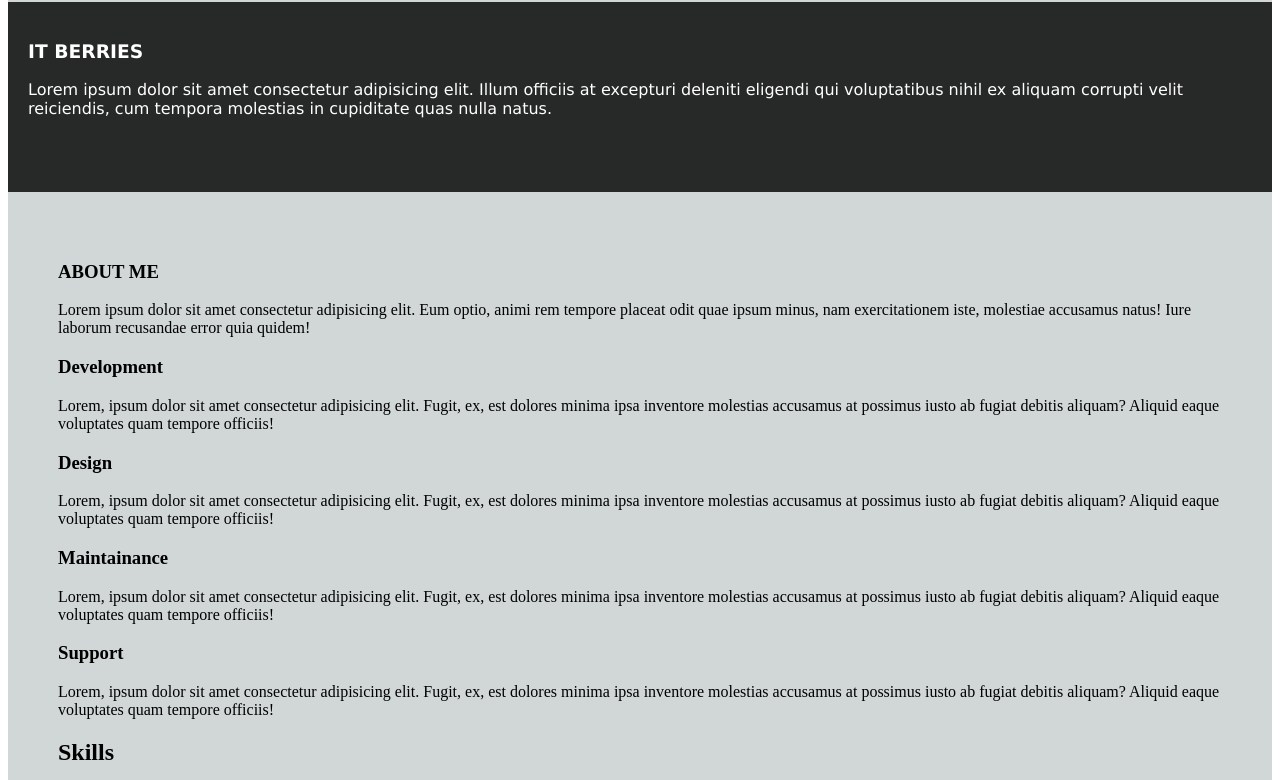
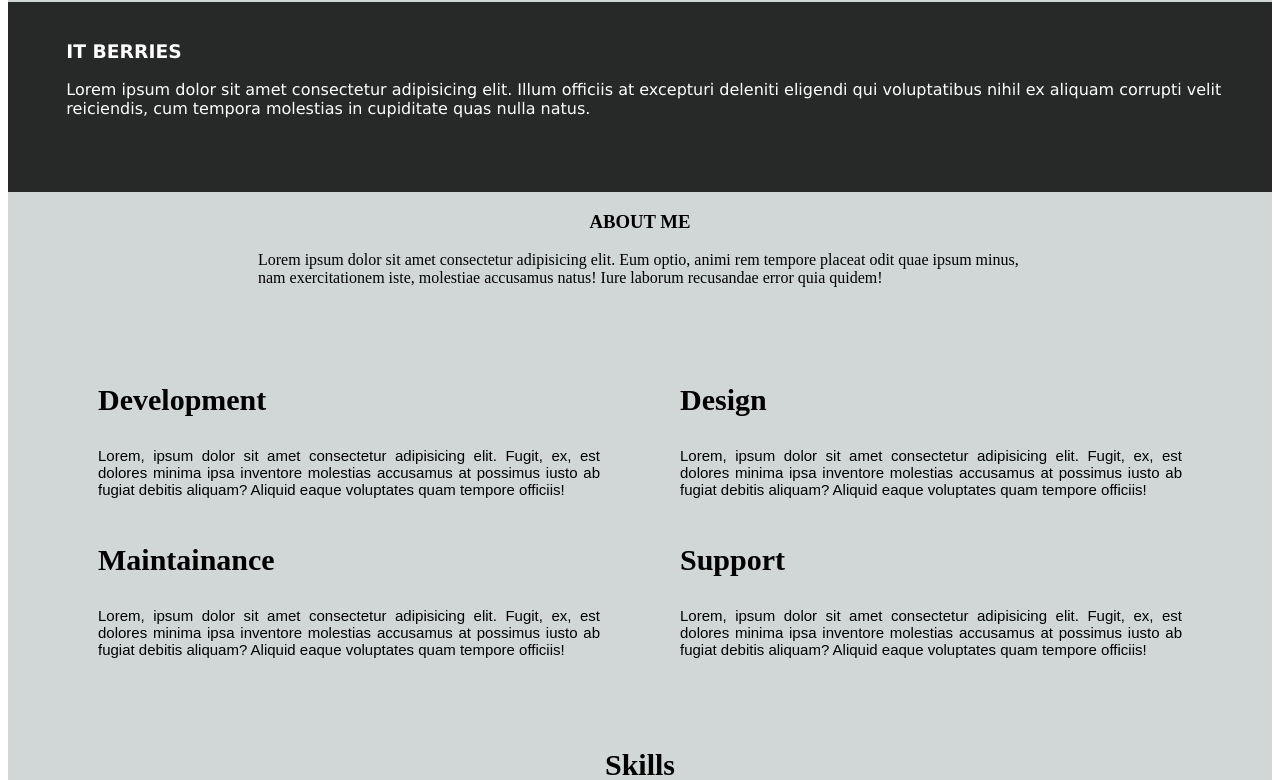
Before and after one commit to Mofizulshuvo/Portfolio, a plain HTML site: page index.html in a window 1280 px wide. Shown: the part 785-1565 px from the top of the page. Drawn offline with Linux system fonts and the light colour scheme.

Commit message:
footer added

```diff
--- a/index.html
+++ b/index.html
@@ -54,16 +54,16 @@
                 nulla natus.</p>
 
         </div>
-        <div class="white-block">
-            <h3 class="about-me">ABOUT ME</h3>
-            <p>Lorem ipsum dolor sit amet consectetur adipisicing elit. Eum optio, animi rem tempore placeat odit quae
+        <h3 class="about-me">ABOUT ME</h3>
+            <p class="para">Lorem ipsum dolor sit amet consectetur adipisicing elit. Eum optio, animi rem tempore placeat odit quae
                 ipsum minus, nam exercitationem iste, molestiae accusamus natus! Iure laborum recusandae error quia
                 quidem!
             </p>
+        <div class="white-block">
             <div class="text-block1">
                 <div class="development">
-                    <h3>Development</h3>
-                    <p>Lorem, ipsum dolor sit amet consectetur adipisicing elit. Fugit, ex, est dolores minima ipsa
+                    <h3 class="dev">Development</h3>
+                    <p class="dev-para">Lorem, ipsum dolor sit amet consectetur adipisicing elit. Fugit, ex, est dolores minima ipsa
                         inventore molestias accusamus at possimus iusto ab fugiat debitis aliquam? Aliquid eaque
                         voluptates
                         quam tempore officiis!
@@ -71,8 +71,8 @@
                 </div>
 
                 <div class="design">
-                    <h3>Design</h3>
-                    <p>Lorem, ipsum dolor sit amet consectetur adipisicing elit. Fugit, ex, est dolores minima ipsa
+                    <h3 class="des">Design</h3>
+                    <p class="des-para">Lorem, ipsum dolor sit amet consectetur adipisicing elit. Fugit, ex, est dolores minima ipsa
                         inventore molestias accusamus at possimus iusto ab fugiat debitis aliquam? Aliquid eaque
                         voluptates
                         quam tempore officiis!
@@ -84,8 +84,8 @@
 
             <div class="text-block2">
                 <div class="maintanance">
-                    <h3>Maintainance</h3>
-                    <p>Lorem, ipsum dolor sit amet consectetur adipisicing elit. Fugit, ex, est dolores minima ipsa
+                    <h3 class="main">Maintainance</h3>
+                    <p class="main-para">Lorem, ipsum dolor sit amet consectetur adipisicing elit. Fugit, ex, est dolores minima ipsa
                         inventore molestias accusamus at possimus iusto ab fugiat debitis aliquam? Aliquid eaque
                         voluptates
                         quam tempore officiis!
@@ -93,8 +93,8 @@
                 </div>
 
                 <div class="support">
-                    <h3>Support</h3>
-                    <p>Lorem, ipsum dolor sit amet consectetur adipisicing elit. Fugit, ex, est dolores minima ipsa
+                    <h3 class="supp">Support</h3>
+                    <p class="supp-para">Lorem, ipsum dolor sit amet consectetur adipisicing elit. Fugit, ex, est dolores minima ipsa
                         inventore molestias accusamus at possimus iusto ab fugiat debitis aliquam? Aliquid eaque
                         voluptates
                         quam tempore officiis!
@@ -104,7 +104,10 @@
 
             </div>
 
-            <h2>Skills</h2>
+
+        </div>
+        <div class="skill">
+         <h2>Skills</h2>
             <i class="fa-brands fa-html5"></i>
             <i class="fa-brands fa-css3"></i>
             <i class="fa-brands fa-java"></i>
@@ -112,15 +115,13 @@
             <i class="fa-brands fa-node"></i>
             <i class="fa-solid fa-database"></i>
 
+        </div>
+        <div class="footer">
+     <h4 class="foot">@2025 Mofizulshuvo | All Rights Resrved</h4>
+        </div>
 
-        </div>
-    </div>
 
-    <footer>
-        <div class="footer">
-
-        </div>
-    </footer>
+</div>
 
 </body>
 
--- a/style.css
+++ b/style.css
@@ -107,18 +107,141 @@ i{
     height:150px;
     background-color: rgba(5, 5, 5, 0.832);
     color: white;
-    padding-left:20px;
+    padding-left:5cap;
     padding-top:20px;
     padding-bottom:20px;
-    padding-right: 20px;
+    padding-right: 50px;
     font-family: Verdana, Geneva, Tahoma, sans-serif;
+}
+
+.about-me{
+    text-align: center;
+}
+.para{
+    padding-left:50px;
+    padding-right: 50px;
+    margin-left:200px;
+    margin-right:200px;
 }
 
 
 .white-block{
+    /* display: flex; */
+    justify-content: space-between;
     padding: 50px;
+    height: fit-content;
 }
 
-.white-block.about-me{
-    border: 5px solid black;
+.development{
+    text-decoration: solid;
+    text-align: left;
+    margin-top:none;
+    margin-left: 40px;
+    margin-right:40px;
+
 }
+.dev{
+    font-size: 30px;
+}
+.dev-para{
+    font-family: sans-serif;
+    font-size: 15px;
+    text-align: justify;
+}
+
+.design{
+    text-decoration: solid;
+    text-align: left;
+    margin-top:none;
+    margin-left: 40px;
+    margin-right:40px;
+}
+
+.des{
+     font-size: 30px;
+
+}
+.des-para{
+     font-family: sans-serif;
+    font-size: 15px;
+    text-align: justify;
+
+}
+
+.text-block1{
+    display: flex;
+    align-items: center;
+}
+
+
+.text-block2{
+    display: flex;
+    align-items: center;
+}
+
+.maintanance{
+       text-decoration: solid;
+    text-align: left;
+    margin-top:none;
+    margin-left: 40px;
+    margin-right:40px;
+}
+.main{
+      font-size: 30px;
+}
+.main-para{
+    font-family: sans-serif;
+    font-size: 15px;
+    text-align: justify;
+}
+
+.support{
+     text-decoration: solid;
+    text-align: left;
+    margin-top:none;
+    margin-left: 40px;
+    margin-right:40px;
+}
+.supp{
+    font-size: 30px;
+}
+
+.supp-para{
+     font-family: sans-serif;
+    font-size: 15px;
+    text-align: justify;
+}
+
+
+
+.skill{
+    text-decoration: solid;
+    text-align: left;
+    margin-top:none;
+    margin-left: 40px;
+    margin-right:40px;
+    align-items: center;
+}
+.skill h2{
+    text-align: center;
+    font-size: 30px;
+}
+
+.skill i{
+
+    justify-content: space-between;
+    margin: 40px;
+    margin-left: 100px;
+    font-size: 80px;
+}
+
+.footer{
+    background-color: rgba(0, 0, 0, 0.837);
+    color:white;
+    text-align: center;
+    width:auto;
+    height:200px;
+}
+.foot{
+    padding:170px;
+}
```
